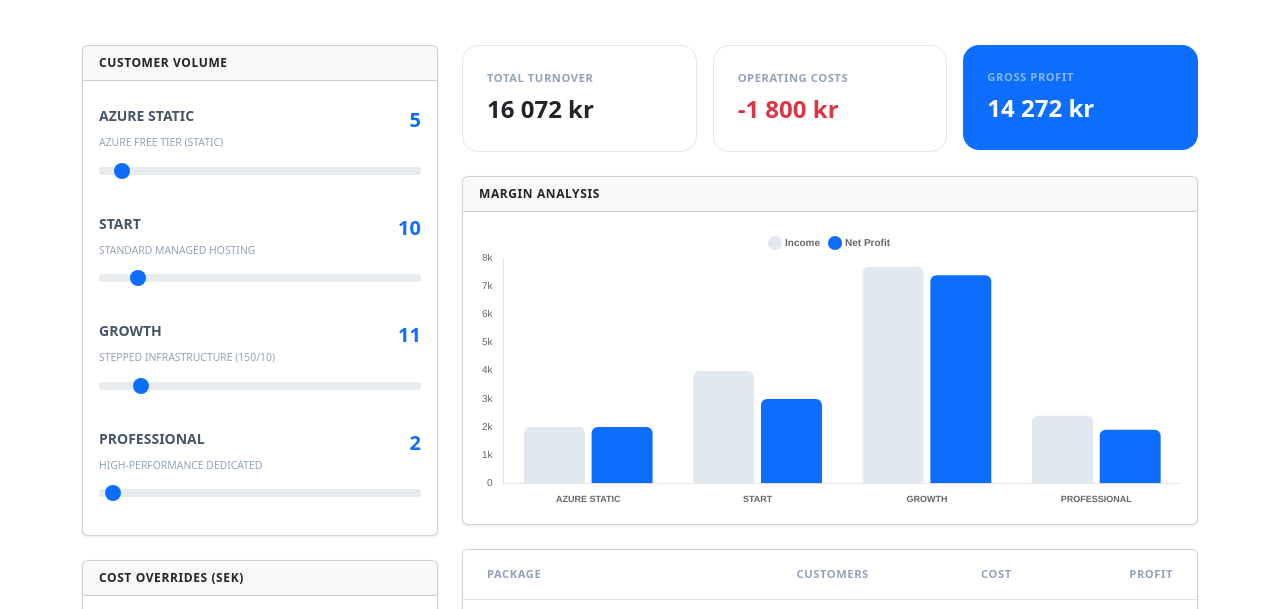
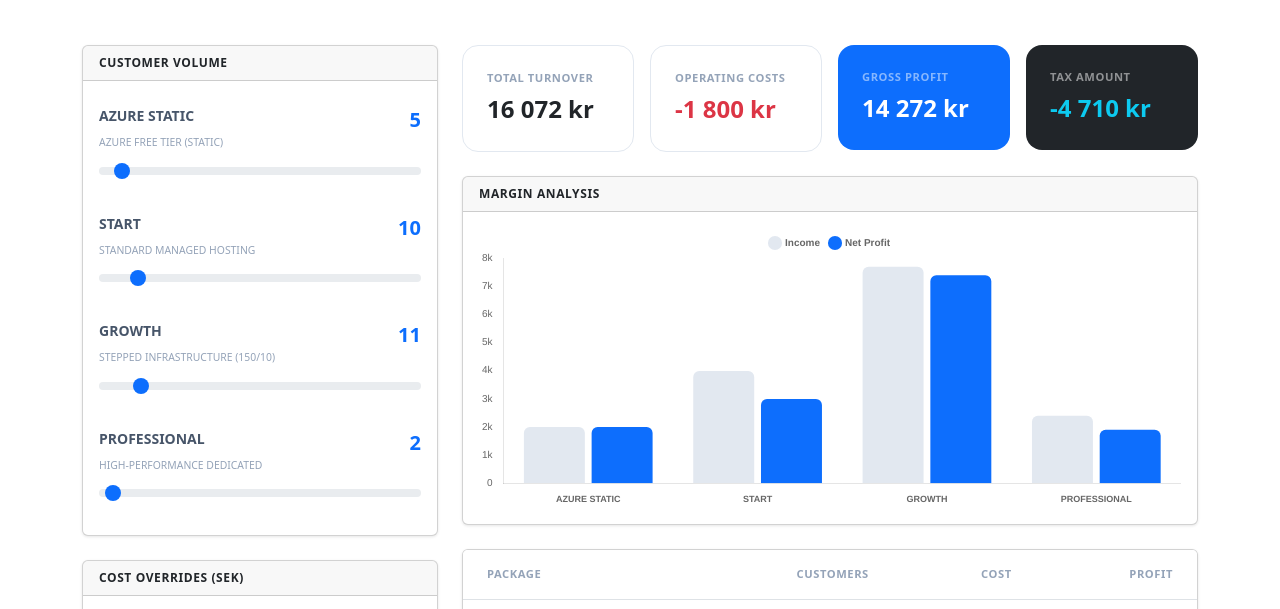
Before and after one commit to RydenDevelopment/Ryden-Development-Website, a plain HTML site: page calc.html in a window 1280 px wide. Shown: the part 145-754 px from the top of the page. Drawn offline with nearby package versions, Linux system fonts and the light colour scheme.

Commit message:
Added a new box for total tax to pay

```diff
--- a/calc.html
+++ b/calc.html
@@ -110,22 +110,28 @@
         <div class="col-lg-8">
             <!-- Totals -->
             <div class="row g-3 mb-4">
-                <div class="col-md-4">
+                <div class="col-md-3">
                     <div class="stat-card">
                         <div class="stat-label">Total Turnover</div>
                         <div class="stat-value" id="total-turnover">0 SEK</div>
                     </div>
                 </div>
-                <div class="col-md-4">
-                    <div class="stat-card">
+                <div class="col-md-3">
+                    <div class="stat-card text-danger">
                         <div class="stat-label">Operating Costs</div>
-                        <div class="stat-value text-danger" id="total-cost">0 SEK</div>
+                        <div class="stat-value" id="total-cost">0 SEK</div>
                     </div>
                 </div>
-                <div class="col-md-4">
+                <div class="col-md-3">
                     <div class="stat-card bg-primary text-white border-0">
                         <div class="stat-label text-white-50">Gross Profit</div>
                         <div class="stat-value" id="total-profit">0 SEK</div>
+                    </div>
+                </div>
+                <div class="col-md-3">
+                    <div class="stat-card bg-dark text-white border-0">
+                        <div class="stat-label text-white-50">Tax Amount</div>
+                        <div class="stat-value text-info" id="total-tax">0 SEK</div>
                     </div>
                 </div>
             </div>
--- a/js/calc.js
+++ b/js/calc.js
@@ -84,11 +84,13 @@ function calculate() {
     });
 
     const totalProfit = totalTurnover - totalCost;
-    const payout = Math.max(0, totalProfit * (1 - taxRate / 100));
+    const taxAmount = totalProfit * (taxRate / 100);
+    const payout = Math.max(0, totalProfit - taxAmount);
 
     document.getElementById('total-turnover').innerText = formatSEK(totalTurnover);
     document.getElementById('total-cost').innerText = `-${formatSEK(totalCost)}`;
     document.getElementById('total-profit').innerText = formatSEK(totalProfit);
+    document.getElementById('total-tax').innerText = `-${formatSEK(taxAmount)}`;
     document.getElementById('total-payout-display').innerText = formatSEK(payout);
 
     document.getElementById('table-body').innerHTML = tableHtml;
```
